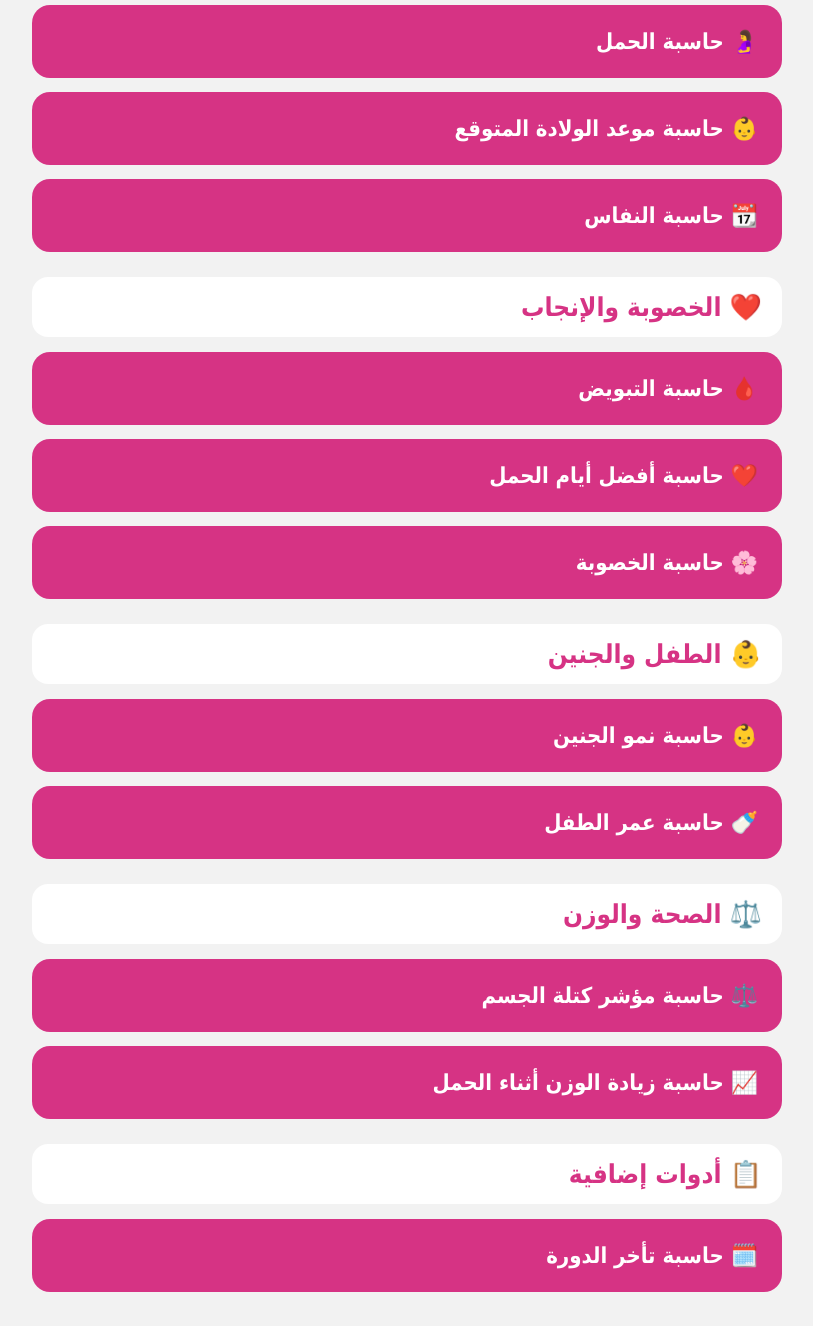
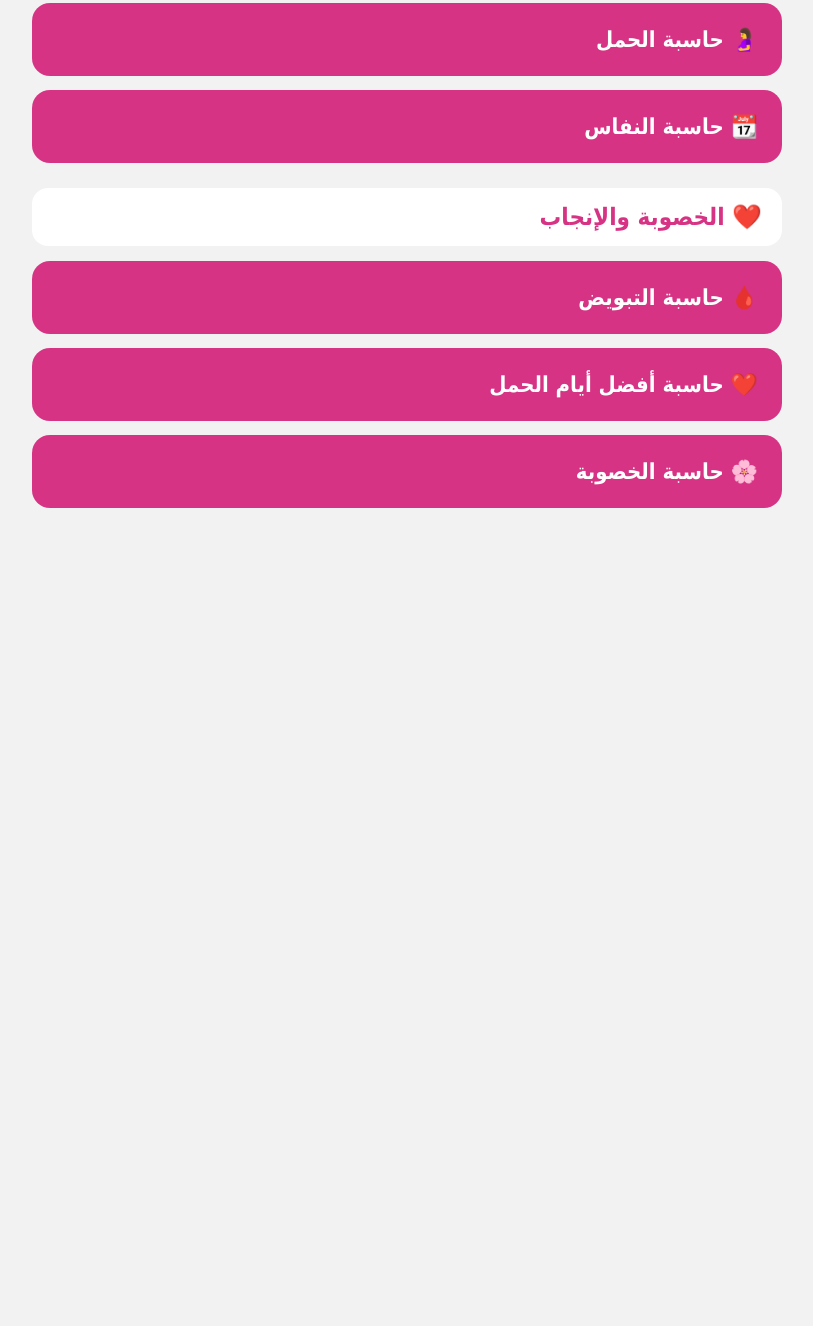
Before and after one commit to sulsahil-sudo/test, a plain HTML site: page index.html in a window 1280 px wide. Shown: the part 259-1585 px from the top of the page, without its empty margins (233-1046 px from the left). After the commit the page ends 801 px from the top, so only its background shows below. Drawn offline with Linux system fonts and the light colour scheme.

Commit message:
Update index.html

```diff
--- a/index.html
+++ b/index.html
@@ -33,7 +33,7 @@ margin-bottom:25px;
 .section{
 background:#fff;
 color:#d63384;
-font-size:26px;
+font-size:24px;
 font-weight:bold;
 padding:15px 20px;
 border-radius:16px;
@@ -50,15 +50,14 @@ border-radius:18px;
 margin-bottom:14px;
 font-size:22px;
 font-weight:bold;
-transition:.2s;
 }
 
 .card:hover{
 background:#c22772;
 }
 </style>
+
 </head>
-
 <body>
 
 <div class="container">
@@ -77,11 +76,7 @@ background:#c22772;
 🤰 حاسبة الحمل
 </a>
 
-<a class="card" href="due-date.html">
-👶 حاسبة موعد الولادة المتوقع
-</a>
-
-<a class="card" href="nifas.html">
+<a class="card" href="نفاس.html">
 📆 حاسبة النفاس
 </a>
 
@@ -97,40 +92,8 @@ background:#c22772;
 ❤️ حاسبة أفضل أيام الحمل
 </a>
 
-<a class="card" href="fertility.html">
+<a class="card" href="الخصوبه.html">
 🌸 حاسبة الخصوبة
-</a>
-
-<div class="section">
-👶 الطفل والجنين
-</div>
-
-<a class="card" href="baby-growth.html">
-👶 حاسبة نمو الجنين
-</a>
-
-<a class="card" href="baby-age.html">
-🍼 حاسبة عمر الطفل
-</a>
-
-<div class="section">
-⚖️ الصحة والوزن
-</div>
-
-<a class="card" href="bmi.html">
-⚖️ حاسبة مؤشر كتلة الجسم
-</a>
-
-<a class="card" href="weight-pregnancy.html">
-📈 حاسبة زيادة الوزن أثناء الحمل
-</a>
-
-<div class="section">
-📋 أدوات إضافية
-</div>
-
-<a class="card" href="period-delay.html">
-🗓️ حاسبة تأخر الدورة
 </a>
 
 </div>
```
